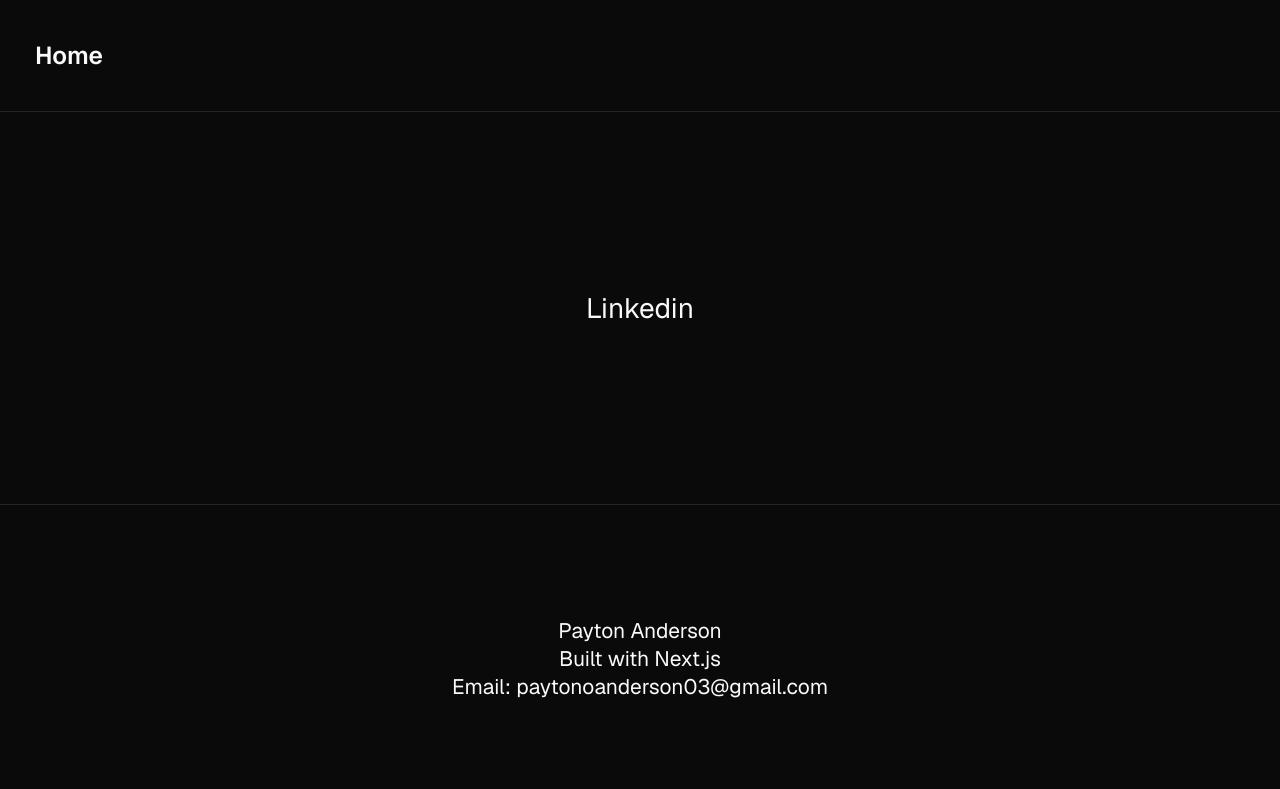
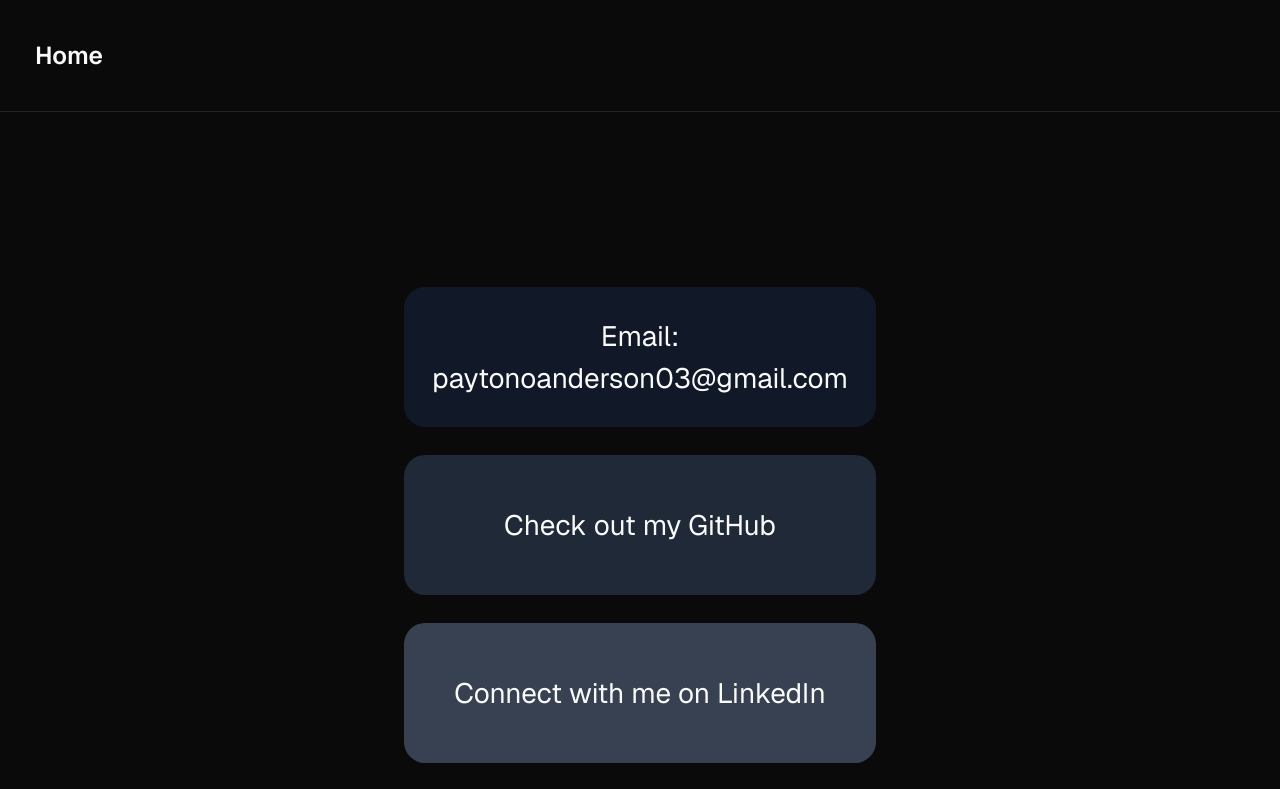
Before and after one commit to PaytonAnderson/payton-portfolio, a Next.js app: page /contact in a window 1280 px wide. Shown: the top 789 px of the page. Built offline with nearby package versions, Linux system fonts and the light colour scheme.

Commit message:
updated contact and education pages

```diff
--- a/app/about/page.tsx
+++ b/app/about/page.tsx
@@ -1,5 +1,6 @@
 import Link from "next/link"
 import { Button } from "@/components/ui/button"
+import { ExternalLink } from "lucide-react"
 export default async function About() {
     return (
         <div className="flex flex-col gap-4">
@@ -30,11 +31,11 @@
                     <p>paytonoanderson03@gmail.com</p>
                 </div>
 
-                <a href="https://github.com/PaytonAnderson" target="_blank" rel="noopener noreferrer" className="flex flex-col flex-1 bg-gray-800 rounded-xl p-4 justify-center items-center hover:underline">
+                <a href="https://github.com/PaytonAnderson" target="_blank" rel="noopener noreferrer" className="flex flex-col flex-1 bg-gray-800 rounded-xl p-4 justify-center items-center underline-offset-4 hover:underline">
                     <h1>Check out my GitHub</h1>
                     {/* <img src="/github.webp" /> */}
                 </a>
-                <a href="https://www.linkedin.com/in/payton-anderson-50ab14293/" target="_blank" rel="noopener noreferrer" className="flex flex-col flex-1 bg-gray-700 rounded-xl p-4 justify-center items-center hover:underline">
+                <a href="https://www.linkedin.com/in/payton-anderson-50ab14293/" target="_blank" rel="noopener noreferrer" className="flex flex-col flex-1 bg-gray-700 rounded-xl p-4 justify-center items-center underline-offset-4 hover:underline">
                     <h1>Connect with me on LinkedIn</h1>
 
                     {/* <img src="/Linkedin-Logo.png" alt="LinkedIn Logo" /> */}
@@ -44,17 +45,17 @@
                 <div className="flex flex-col flex-1 bg-gray-900 rounded-xl p-4 text-center items-center justify-center">
                     <h1>Resume:</h1>
                 </div>
-                <div className="flex flex-col flex-1 bg-gray-800 rounded-xl p-4 items-center">
-                    <Button asChild className="rounded-xl">
-                        <Link href="/PaytonAnderson_Resume.pdf" target="_blank" rel="noopener noreferrer">
-                            View Resume
-                        </Link>
-                    </Button>
-                </div>
+                <a href="/PaytonAnderson_Resume.pdf" target="_blank" rel="noopener noreferrer" className="flex flex-1 bg-gray-800 rounded-xl p-4 items-center underline-offset-4 hover:underline justify-center">
+                    View Resume
+
+
+                    <ExternalLink />
+                </a>
             </div>
             <div className="flex gap-4">
                 <Link href={"/education"} className="flex-1 bg-gray-900 rounded-xl p-4 text-center hover:underline">
-                    Education
+                    Education -&gt;
+
                 </Link>
             </div>
         </div >
--- a/app/contact/page.tsx
+++ b/app/contact/page.tsx
@@ -1,9 +1,35 @@
+import Link from "next/link";
+
 export default function contact() {
     return (
-        <div>
-            <div>
-                <h1>Linkedin</h1>
+        <div className="grid grid-rows-3 gap-4 w-full">
+            <div className="flexflex-col bg-gray-900 rounded-xl p-4 text-center">
+                <h1 className="text-base">Email:</h1>
+                <p className="whitespace-normal break-words">paytonoanderson03@gmail.com</p>
+            </div>
+            <a
+                href="https://github.com/PaytonAnderson"
+                target="_blank"
+                rel="noopener noreferrer"
+                className="flex bg-gray-800 rounded-xl p-4 items-center justify-center hover:underline"
+            >
+                <h1>Check out my GitHub</h1>
+            </a>
+            <a
+                href="https://www.linkedin.com/in/payton-anderson-50ab14293/"
+                target="_blank"
+                rel="noopener noreferrer"
+                className="flex bg-gray-700 rounded-xl p-4 items-center justify-center hover:underline"
+            >
+                <h1>Connect with me on LinkedIn</h1>
+            </a>
+            <div className="flex gap-4">
+                <Link href={"/"} className="flex-1 bg-gray-600 rounded-xl p-4 text-center hover:underline">
+                    Home -&gt;
+
+                </Link>
             </div>
         </div>
+
     )
 }
--- a/app/education/page.tsx
+++ b/app/education/page.tsx
@@ -1,7 +1,27 @@
+import EducationRow from "@/components/education-row"
+import Link from "next/link"
 export default function Education() {
     return (
-        <div>
-            Education History
+        <div className="flex flex-col text-center">
+            <div>
+                Education History
+            </div>
+            <div className="flex flex-col">
+                <div className="flex divide-x divide-solid divide-white">
+                    <h1 className="flex-1 px-2">Timeline</h1>
+                    <h1 className="flex-1 px-2">Education</h1>
+
+                </div>
+                <EducationRow year="2017" title="Highschool" description="Stadium High School Tacoma Washington" />
+                <EducationRow year="2021" title="College" description="California Polytechnic State University San Luis Obispo California" />
+
+            </div>
+            <div className="flex gap-4 justify-center py-4">
+                <Link href={"/contact"} className="bg-gray-900 rounded-xl p-4 hover:underline">
+                    Contact -&gt;
+
+                </Link>
+            </div>
         </div>
     )
 }
--- a/app/globals.css
+++ b/app/globals.css
@@ -70,7 +70,3 @@
     @apply bg-background text-foreground;
   }
 }
-
-.button-rounded button {
-  @apply rounded-xl;
-}
--- a/app/page.tsx
+++ b/app/page.tsx
@@ -1,23 +1,12 @@
-import { Button } from "@/components/ui/button";
-import Link from "next/link";
+import LinkButton from "@/components/link-button";
 
 export default async function Home() {
   return (
-    <>
-      <main className="flex flex-col sm:flex-row gap-2 flex-1 items-stretch button-rounded">
-        <Link href={"/projects"}>
-          <Button className="w-full">Projects</Button>
-        </Link>
-        <Link href={"/about"}>
-          <Button className="w-full">About Me</Button>
-        </Link>
-        <Link href={"/education"}>
-          <Button className="w-full">Education</Button>
-        </Link>
-        <Link href={"/contact"}>
-          <Button className="w-full">Contact Me</Button>
-        </Link>
-      </main>
-    </>
+    <main className="flex flex-col sm:flex-row gap-2 flex-1 items-stretch link-rounded">
+      <LinkButton href={"/projects"} text="Projects" className="bg-gray-900" />
+      <LinkButton href={"/about"} className="bg-gray-800" text="About Me" />
+      <LinkButton href={"/education"} className="bg-gray-700" text="Education" />
+      <LinkButton href={"/contact"} className="bg-gray-600" text="Contact" />
+    </main>
   );
 }
--- /dev/null
+++ b/components/education-row.tsx
@@ -0,0 +1,19 @@
+type EducationRowProps = {
+    year: string
+    title: string
+    description: string
+
+}
+function EducationRow({ year, title, description }: EducationRowProps) {
+    return (
+        <div className="flex divide-x divide-solid divide-white">
+            <h2 className="flex-1 px-2 py-4">{year}</h2>
+            <div className="flex-1 px-2 flex flex-col py-4">
+                <h2>{title}:</h2>
+                <p>{description}</p>
+            </div>
+        </div>
+    )
+}
+
+export default EducationRow
--- /dev/null
+++ b/components/link-button.tsx
@@ -0,0 +1,15 @@
+import Link from "next/link"
+type LinkButton = {
+    text: string
+    href: string | undefined
+    className: string | undefined
+}
+export default function LinkButton({ text, className, href }: LinkButton) {
+    return (
+        <Link href={`${href ? href : "/"}`} className={`flex flex-1 rounded-xl p-4 items-center underline-offset-4 hover:underline justify-center w-full ${className ?? ""}`}
+        >
+            {text}
+        </Link>
+
+    )
+}
```
